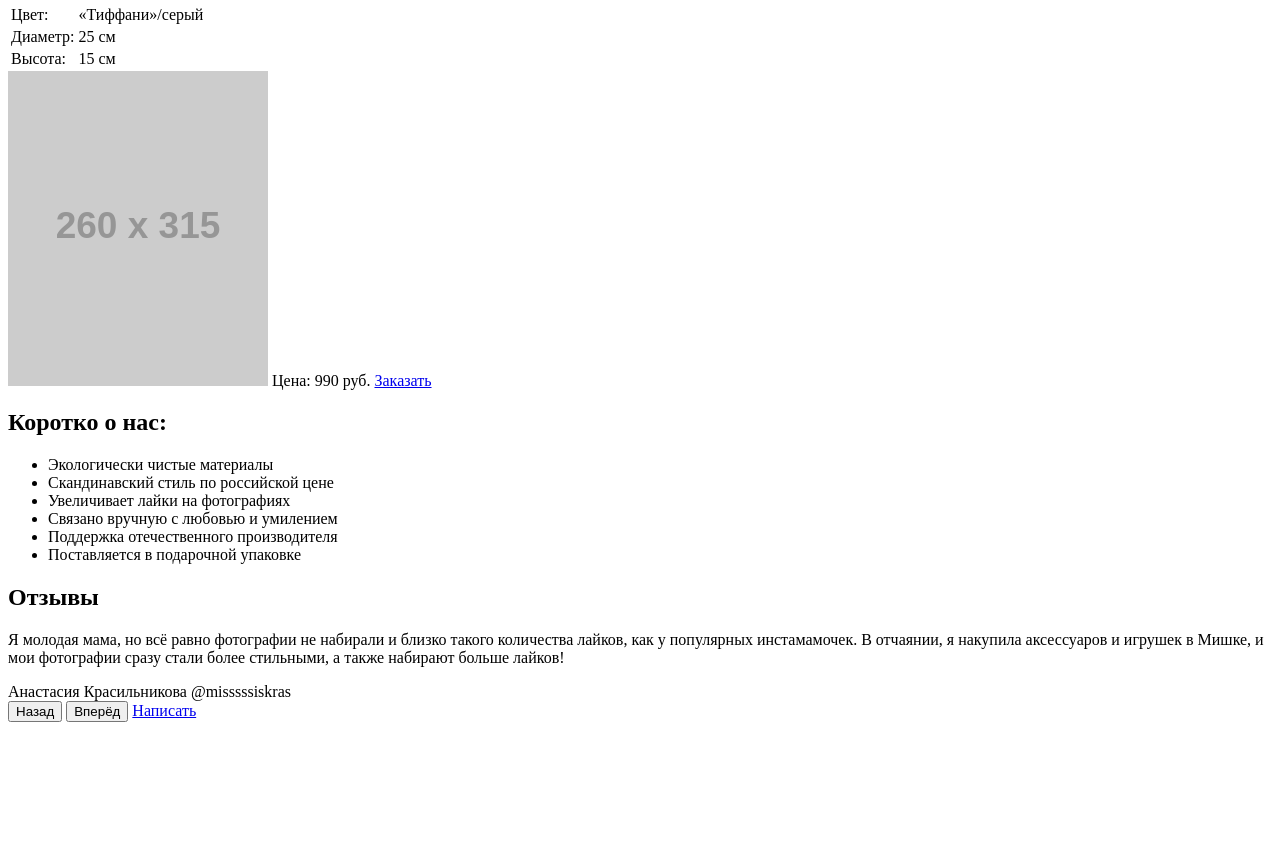
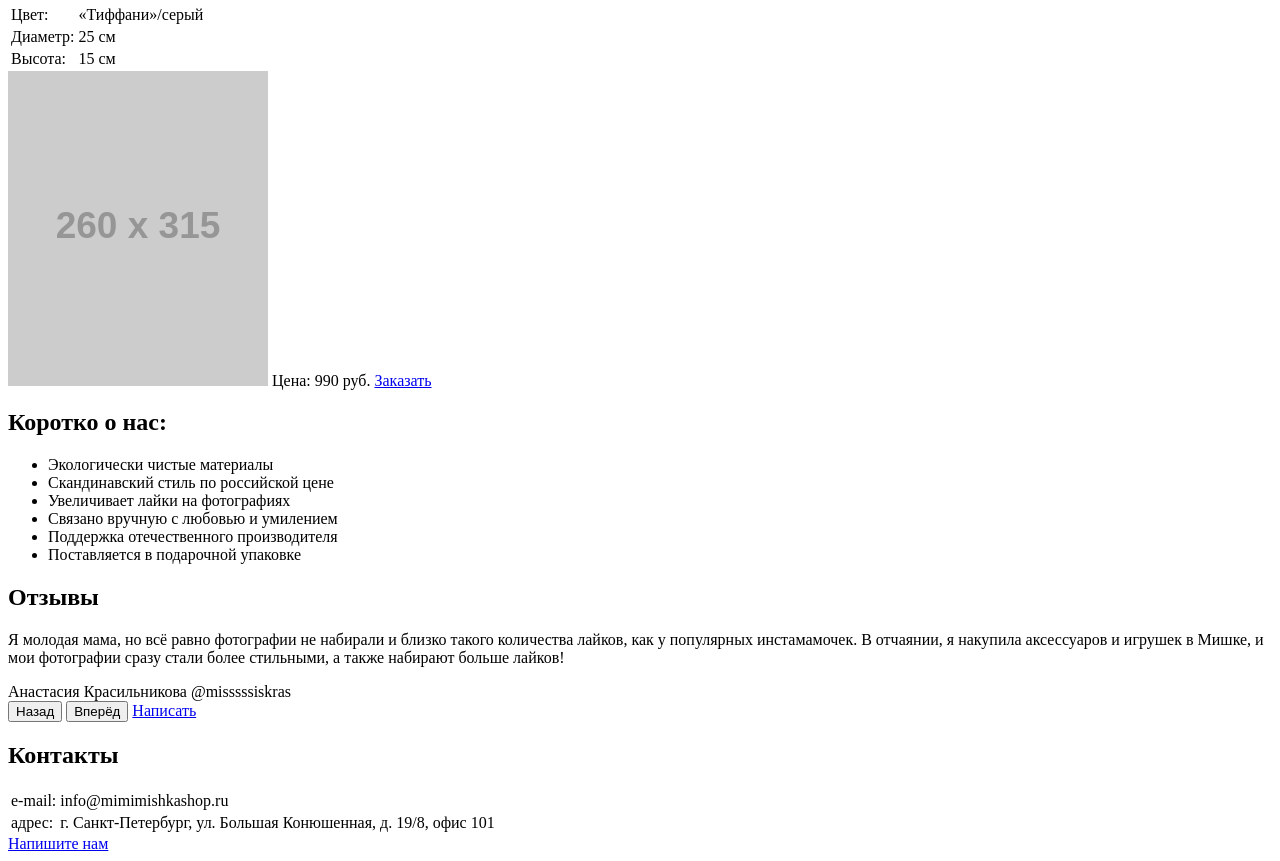
Before and after one commit to gucol/168138-mishka-1, a website: page index.html in a window 1280 px wide. Shown: the part 448-1309 px from the top of the page. Before the commit the page ends 1178 px from the top, so only its background shows below. Drawn offline with Linux system fonts and the light colour scheme; placeholder pictures from the web are drawn by us.

Commit message:
Размечает блок contacts в page-main

```diff
--- a/index.html
+++ b/index.html
@@ -80,7 +80,20 @@
         <a class="btn" href="#">Написать</a>
       </section>
 
-      <section class="contacts"></section>
+      <section class="contacts">
+        <h2 class="contacts__title">Контакты</h2>
+        <table class="contacts__table">
+          <tr>
+            <td>e-mail:</td>
+            <td>info@mimimishkashop.ru</td>
+          </tr>
+          <tr>
+            <td>адрес:</td>
+            <td>г. Санкт-Петербург, ул. Большая Конюшенная, д. 19/8, офис 101</td>
+          </tr>
+        </table>
+        <a class="btn" href="#">Напишите нам</a>
+      </section>
     </main>
 
     <footer class="page-footer"></footer>
```
